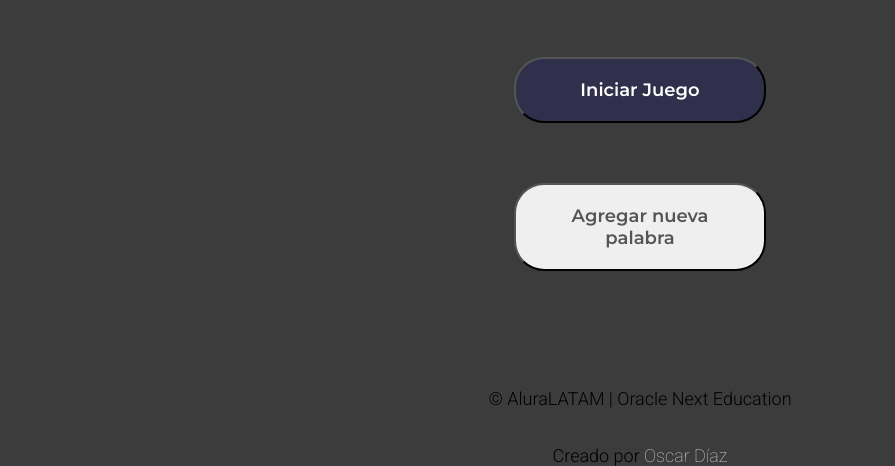
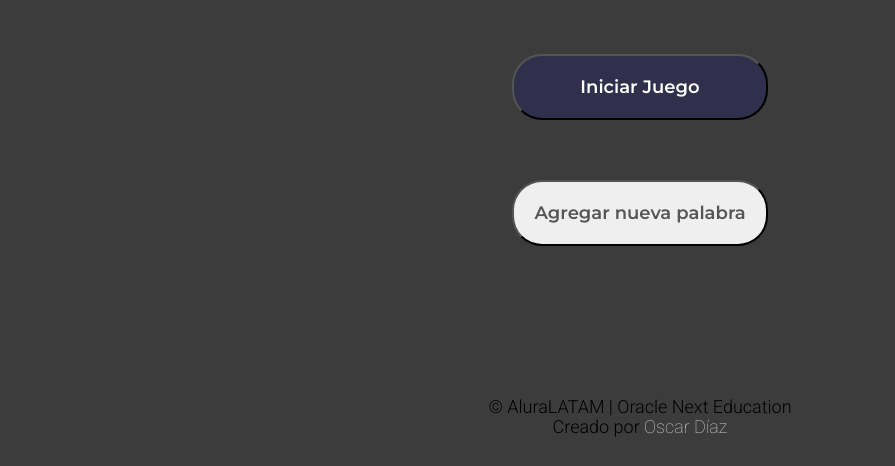
Before and after one commit to xracksox/challenge-02_juego-ahorcado, a plain HTML site: page index.html in a window 1280 px wide. Shown: the part 389-855 px from the top of the page, without its empty margins (0-895 px from the left). Drawn offline with Linux system fonts and the light colour scheme.

Commit message:
Ahorcado

```diff
--- a/index.html
+++ b/index.html
@@ -11,7 +11,7 @@
         href="https://fonts.googleapis.com/css2?family=Montserrat:ital,wght@0,100;0,200;0,300;0,400;0,500;0,600;0,700;0,800;0,900;1,100;1,200;1,300;1,400;1,500;1,600;1,700;1,800;1,900&amp;family=Roboto:ital,wght@0,100;0,300;0,400;0,500;0,700;0,900;1,100;1,300;1,400;1,500;1,700;1,900&amp;display=swap"
         rel="stylesheet">
     <link rel="shortcut icon" href="./img/od.ico" type="image/x-icon">
-    <!-- <link rel="stylesheet" href="reset.css"> -->
+    <link rel="stylesheet" href="reset.css">
     <link rel="stylesheet" href="style.css">
     <title>Juego del Ahorcado</title>
 </head>
--- a/style.css
+++ b/style.css
@@ -152,6 +152,7 @@ button:active {
     flex-direction: column;
     justify-content: center;
     align-items: center;
+    height: 95%;
 }
 
 .botones--juego {
@@ -194,6 +195,7 @@ footer {
     justify-content: center;
     align-items: center;
     font-size: 18px;
+    padding-bottom: 0.7rem;
 }
 
 .pie--texto {
```
Also changed, not shown: 1 other file.
